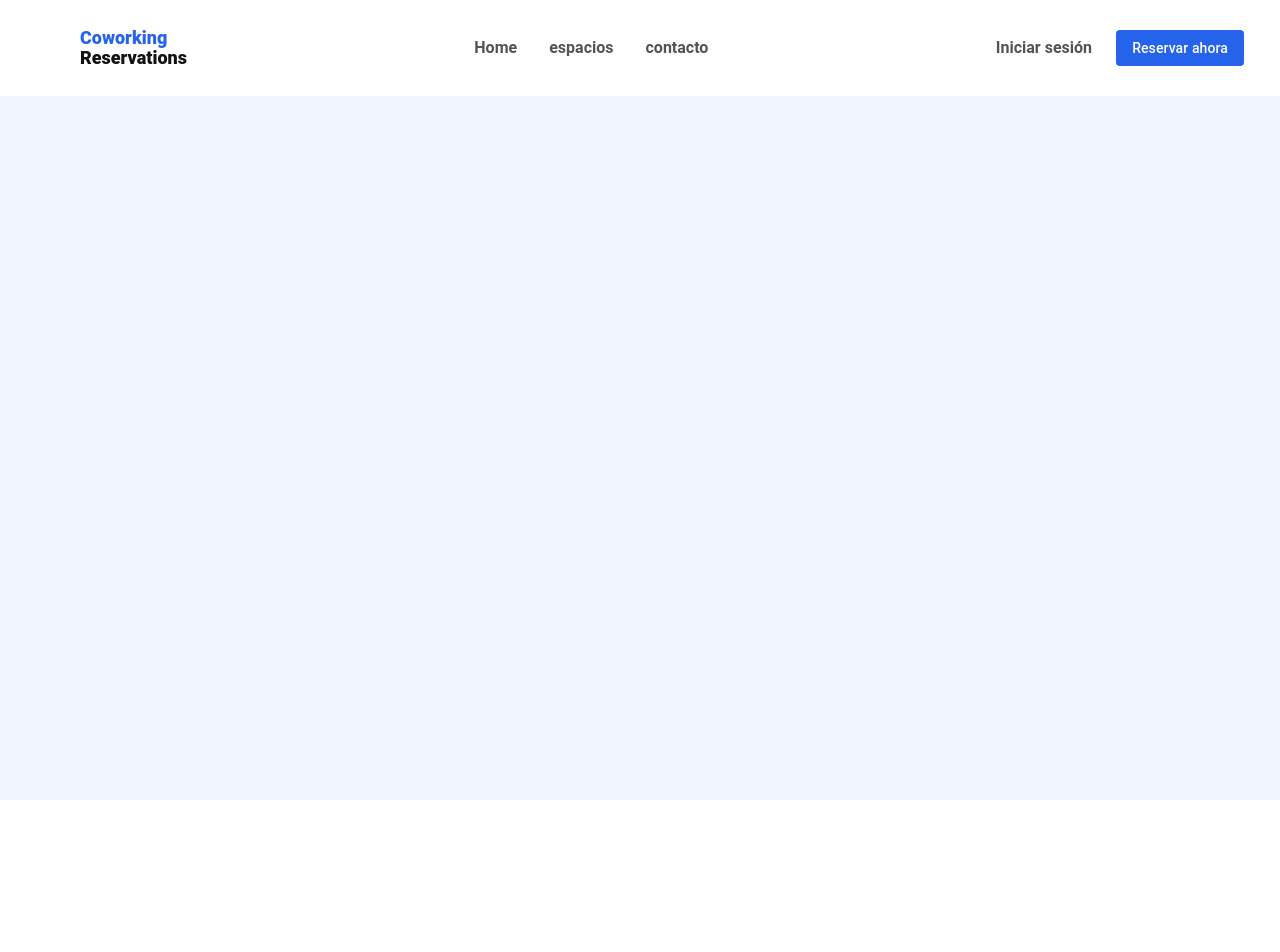
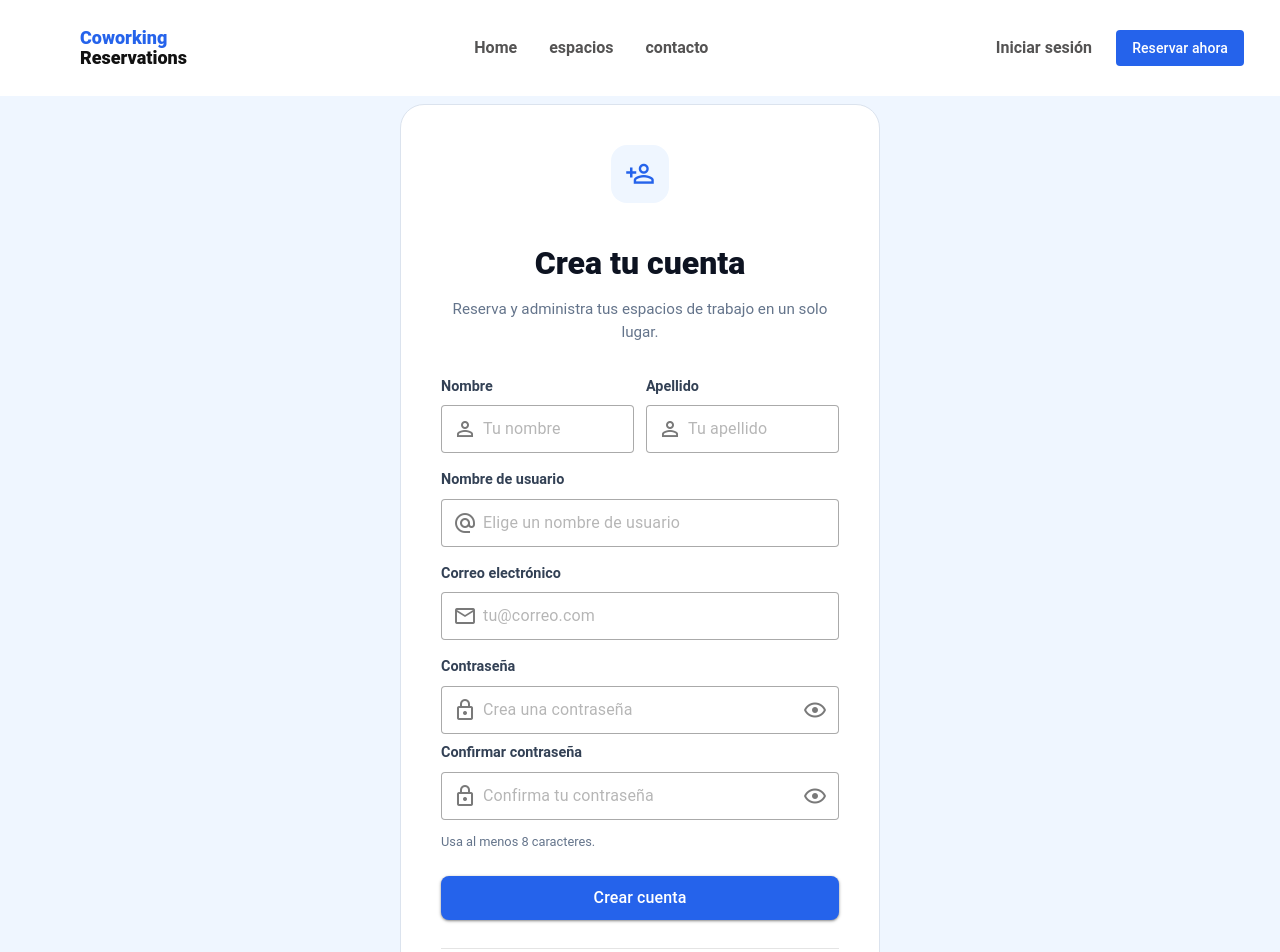
Before and after one commit to fatimacm/coworking-reservations-ui, a Vue app: page /register in a window 1280 px wide. Shown: the top 952 px of the page. Before the commit the page ends 800 px from the top, so only its background shows below. Built offline with nearby package versions, Linux system fonts and the light colour scheme.

Commit message:
Login and Register view

```diff
--- a/src/App.vue
+++ b/src/App.vue
@@ -19,8 +19,8 @@
     <v-spacer />
 
     <!-- Acciones derecha -->
-    <router-link to="/" class="nav-link mr-6">Iniciar sesión</router-link>
-    <v-btn style="background-color: #2563EB; color: white;">Reservar ahora</v-btn>
+    <router-link to="/login" class="nav-link mr-6">Iniciar sesión</router-link>
+    <v-btn to="/spaces" style="background-color: #2563EB; color: white;">Reservar ahora</v-btn>
   </v-app-bar>
 
   <v-main style="background-color: #EFF6FF;">
--- a/src/components/RoomCard.vue
+++ b/src/components/RoomCard.vue
@@ -30,17 +30,8 @@
       </div>
 
       <div class="room-card__details">
-        <v-chip
-          color="primary"
-          variant="tonal"
-          size="small"
-          class="mb-4 font-weight-bold"
-        >
-          {{ room.type }}
-        </v-chip>
-
-        <h2 class="text-h5 font-weight-bold mb-2">
-          {{ room.name }}
+        <h2 class="text-h5 font-weight-bold mb-2 text-uppercase">
+          {{ room.name }}<span v-if="room.subtitle"> | {{ room.subtitle }}</span>
         </h2>
 
         <p class="text-body-1 mb-6">
@@ -61,12 +52,12 @@
 
       <div class="room-card__price">
         <div>
-          <span class="price">{{ room.price }} MXN</span>
+        <span class="price">${{ room.price_per_hour }} MXN</span>
           <span class="price-unit"> / hora</span>
         </div>
 
         <p class="text-body-2 mt-2 mb-6">
-          Mínimo {{ room.minimumHours }} hora
+          Mínimo {{ room.min_hours }} {{ room.min_hours === 1 ? 'hora' : 'horas' }}
         </p>
 
         <v-btn
@@ -87,28 +78,14 @@ import { ref } from 'vue'
 
 defineEmits(['reserve'])
 
+defineProps({
+  room: {
+    type: Object,
+    required: true,
+  },
+})
+
 const activeImage = ref(0)
-
-const room = {
-  name: 'Sala 1',
-  type: 'SALA DE JUNTAS',
-  capacity: 12,
-  price: '$80',
-  minimumHours: 1,
-  images: [
-    'https://placehold.co/800x600/7b4a2d/7b4a2d',
-    'https://placehold.co/800x600/8d5a3b/8d5a3b',
-    'https://placehold.co/800x600/694026/694026',
-    'https://placehold.co/800x600/9d6847/9d6847',
-    'https://placehold.co/800x600/5f3822/5f3822',
-  ],
-  amenities: [
-    { label: 'WiFi', icon: 'mdi-wifi' },
-    { label: 'Coffe', icon: 'mdi-coffee-outline' },
-    { label: 'Pantallas', icon: 'mdi-monitor' },
-    { label: 'Aire acondicionado', icon: 'mdi-weather-sunny' },
-  ],
-}
 </script>
 
 <style scoped>
--- a/src/router/index.js
+++ b/src/router/index.js
@@ -2,6 +2,8 @@ import { createRouter, createWebHistory } from 'vue-router'
 import Home from '../views/Home.vue'
 import Spaces from '../views/Spaces.vue'
 import MyReservations from '../views/MyReservations.vue'
+import Login from '../views/Login.vue'
+import Register from '../views/Register.vue'
 
 const routes = [
   {
@@ -19,6 +21,16 @@ const routes = [
     name: 'MyReservations',
     component: MyReservations,
   },
+  {
+    path: '/login',
+    name: 'Login',
+    component: Login,
+  },
+  {
+    path: '/register',
+    name: 'Register',
+    component: Register,
+  },
 ]
 
 const router = createRouter({
--- /dev/null
+++ b/src/views/Login.vue
@@ -0,0 +1,108 @@
+<template>
+  <v-container class="auth-page d-flex align-center justify-center px-5 py-10">
+    <v-card class="auth-card pa-6 pa-sm-10" rounded="xl" elevation="0">
+      <div class="text-center mb-8">
+        <div class="auth-icon mb-5">
+          <v-icon color="#2563EB" size="30">mdi-account</v-icon>
+        </div>
+        <h1 class="auth-title mb-2">Bienvenido de vuelta</h1>
+        <p class="auth-subtitle mb-0">Inicia sesión para administrar tus reservas.</p>
+      </div>
+
+      <v-form>
+        <label class="field-label" for="login-email">Correo electrónico</label>
+        <v-text-field
+          id="login-email"
+          type="email"
+          placeholder="tu@correo.com"
+          variant="outlined"
+          density="comfortable"
+          prepend-inner-icon="mdi-email-outline"
+          class="mb-4"
+          hide-details
+        />
+
+        <div class="d-flex justify-space-between align-center mb-2">
+          <label class="field-label mb-0" for="login-password">Contraseña</label>
+          <a class="helper-link" href="#">¿Olvidaste tu contraseña?</a>
+        </div>
+        <v-text-field
+          id="login-password"
+          type="password"
+          placeholder="Ingresa tu contraseña"
+          variant="outlined"
+          density="comfortable"
+          prepend-inner-icon="mdi-lock-outline"
+          append-inner-icon="mdi-eye-outline"
+          class="mb-6"
+          hide-details
+        />
+
+        <v-btn color="#2563EB" size="large" rounded="lg" block>
+          Iniciar sesión
+        </v-btn>
+      </v-form>
+
+      <v-divider class="my-7" />
+
+      <p class="text-center auth-footer mb-0">
+        ¿Aún no tienes una cuenta?
+        <router-link to="/register" class="helper-link font-weight-bold">Regístrate</router-link>
+      </p>
+    </v-card>
+  </v-container>
+</template>
+
+<style scoped>
+.auth-page {
+  min-height: calc(100vh - 80px);
+}
+
+.auth-card {
+  width: 100%;
+  max-width: 480px;
+  border: 1px solid #dbe3ee;
+  background: #fff;
+}
+
+.auth-icon {
+  display: inline-flex;
+  align-items: center;
+  justify-content: center;
+  width: 58px;
+  height: 58px;
+  border-radius: 16px;
+  background: #eff6ff;
+}
+
+.auth-title {
+  color: #0d1321;
+  font-size: clamp(1.7rem, 4vw, 2rem);
+  font-weight: 800;
+  line-height: 1.2;
+}
+
+.auth-subtitle,
+.auth-footer {
+  color: #64748b;
+  font-size: 0.95rem;
+}
+
+.field-label {
+  display: block;
+  margin-bottom: 8px;
+  color: #334155;
+  font-size: 0.9rem;
+  font-weight: 600;
+}
+
+.helper-link {
+  color: #2563eb;
+  font-size: 0.875rem;
+  text-decoration: none;
+}
+
+.helper-link:hover {
+  text-decoration: underline;
+}
+</style>
--- /dev/null
+++ b/src/views/Register.vue
@@ -0,0 +1,159 @@
+<template>
+  <v-container class="auth-page d-flex align-center justify-center px-5 py-10">
+    <v-card class="auth-card pa-6 pa-sm-10" rounded="xl" elevation="0">
+      <div class="text-center mb-8">
+        <div class="auth-icon mb-5">
+          <v-icon color="#2563EB" size="30">mdi-account-plus-outline</v-icon>
+        </div>
+        <h1 class="auth-title mb-2">Crea tu cuenta</h1>
+        <p class="auth-subtitle mb-0">Reserva y administra tus espacios de trabajo en un solo lugar.</p>
+      </div>
+
+      <v-form>
+        <div class="d-flex ga-3 mb-4">
+          <div class="flex-grow-1">
+            <label class="field-label" for="register-first-name">Nombre</label>
+            <v-text-field
+              id="register-first-name"
+              placeholder="Tu nombre"
+              variant="outlined"
+              density="comfortable"
+              prepend-inner-icon="mdi-account-outline"
+              hide-details
+            />
+          </div>
+          <div class="flex-grow-1">
+            <label class="field-label" for="register-last-name">Apellido</label>
+            <v-text-field
+              id="register-last-name"
+              placeholder="Tu apellido"
+              variant="outlined"
+              density="comfortable"
+              prepend-inner-icon="mdi-account-outline"
+              hide-details
+            />
+          </div>
+        </div>
+
+        <label class="field-label" for="register-username">Nombre de usuario</label>
+        <v-text-field
+          id="register-username"
+          placeholder="Elige un nombre de usuario"
+          variant="outlined"
+          density="comfortable"
+          prepend-inner-icon="mdi-at"
+          class="mb-4"
+          hide-details
+        />
+
+        <label class="field-label" for="register-email">Correo electrónico</label>
+        <v-text-field
+          id="register-email"
+          type="email"
+          placeholder="tu@correo.com"
+          variant="outlined"
+          density="comfortable"
+          prepend-inner-icon="mdi-email-outline"
+          class="mb-4"
+          hide-details
+        />
+
+        <label class="field-label" for="register-password">Contraseña</label>
+        <v-text-field
+          id="register-password"
+          type="password"
+          placeholder="Crea una contraseña"
+          variant="outlined"
+          density="comfortable"
+          prepend-inner-icon="mdi-lock-outline"
+          append-inner-icon="mdi-eye-outline"
+          class="mb-2"
+          hide-details
+        />
+        <label class="field-label" for="confirm-password">Confirmar contraseña</label>
+        <v-text-field
+          id="confirm-password"
+          type="password"
+          placeholder="Confirma tu contraseña"
+          variant="outlined"
+          density="comfortable"
+          prepend-inner-icon="mdi-lock-outline"
+          append-inner-icon="mdi-eye-outline"
+          class="mb-2"
+          hide-details
+        />
+        <p class="password-hint mb-6">Usa al menos 8 caracteres.</p>
+
+        <v-btn color="#2563EB" size="large" rounded="lg" block>
+          Crear cuenta
+        </v-btn>
+      </v-form>
+
+      <v-divider class="my-7" />
+
+      <p class="text-center auth-footer mb-0">
+        ¿Ya tienes una cuenta?
+        <router-link to="/login" class="helper-link font-weight-bold">Inicia sesión</router-link>
+      </p>
+    </v-card>
+  </v-container>
+</template>
+
+<style scoped>
+.auth-page {
+  min-height: calc(100vh - 80px);
+}
+
+.auth-card {
+  width: 100%;
+  max-width: 480px;
+  border: 1px solid #dbe3ee;
+  background: #fff;
+}
+
+.auth-icon {
+  display: inline-flex;
+  align-items: center;
+  justify-content: center;
+  width: 58px;
+  height: 58px;
+  border-radius: 16px;
+  background: #eff6ff;
+}
+
+.auth-title {
+  color: #0d1321;
+  font-size: clamp(1.7rem, 4vw, 2rem);
+  font-weight: 800;
+  line-height: 1.2;
+}
+
+.auth-subtitle,
+.auth-footer,
+.password-hint {
+  color: #64748b;
+  font-size: 0.95rem;
+}
+
+.field-label {
+  display: block;
+  margin-bottom: 8px;
+  color: #334155;
+  font-size: 0.9rem;
+  font-weight: 600;
+}
+
+.helper-link {
+  color: #2563eb;
+  font-size: 0.875rem;
+  text-decoration: none;
+}
+
+.helper-link:hover {
+  text-decoration: underline;
+}
+
+.password-hint {
+  font-size: 0.8rem;
+}
+</style>
```
Also changed, not shown: src/views/Spaces.vue (+47 -4 lines).
